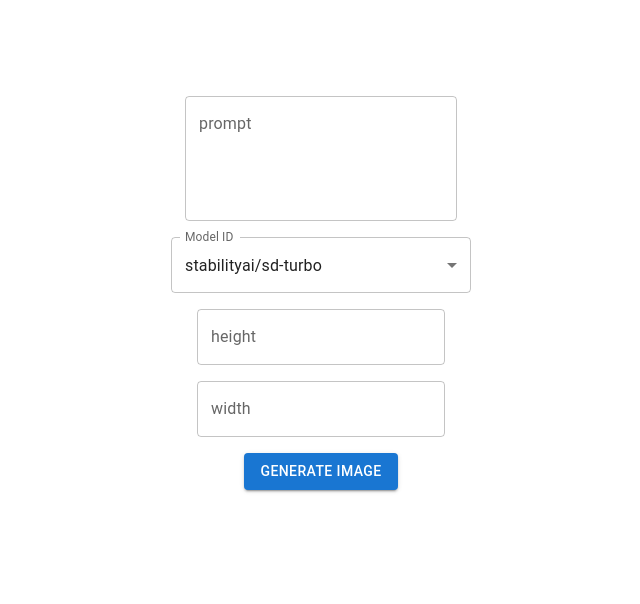
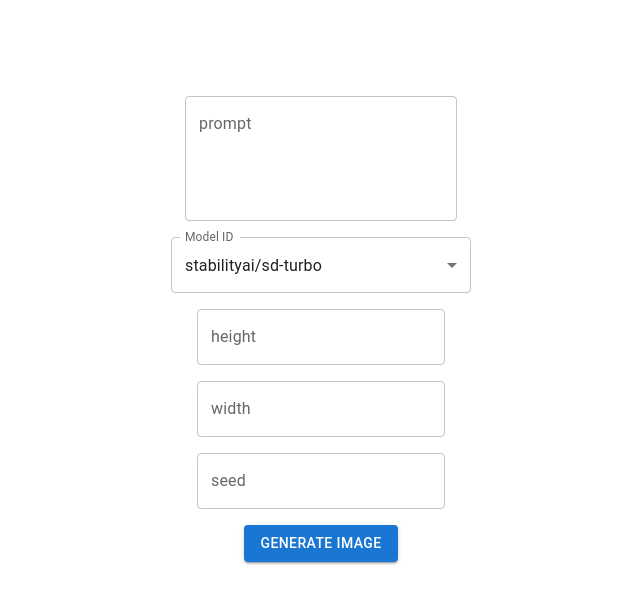
Before and after one commit to livepeer/ai-video-frontend-playground, a Next.js app: page /text-to-image in a window 1280 px wide. Shown: the top 604 px of the page, without its empty margins (319-959 px from the left). Built offline with nearby package versions, Linux system fonts and the light colour scheme.

Commit message:
text-to-image: Add seed param

```diff
--- a/src/app/text-to-image/actions.ts
+++ b/src/app/text-to-image/actions.ts
@@ -5,12 +5,14 @@ export async function textToImage(prevState: any, formData: FormData) {
   const prompt = formData.get("prompt");
   const height = formData.get("height");
   const width = formData.get("width");
+  const seed = formData.get("seed");
 
   const data = {
     model_id: modelID ? modelID : "",
     prompt,
     height: height ? Number(height) : null,
     width: width ? Number(width) : null,
+    seed: seed ? Number(seed) : null,
   };
 
   const url = process.env.AI_VIDEO_API_URL + "/text-to-image";
--- a/src/app/text-to-image/page.tsx
+++ b/src/app/text-to-image/page.tsx
@@ -87,6 +87,13 @@ const TextToImageBox = () => {
         name="width"
         type="number"
       />
+      <TextField
+        id="outlined-basic"
+        label="seed"
+        variant="outlined"
+        name="seed"
+        type="number"
+      />
       <Button component="label" variant="contained" disabled={pending}>
         Generate Image
         <VisuallyHiddenInput type="submit" />
```
